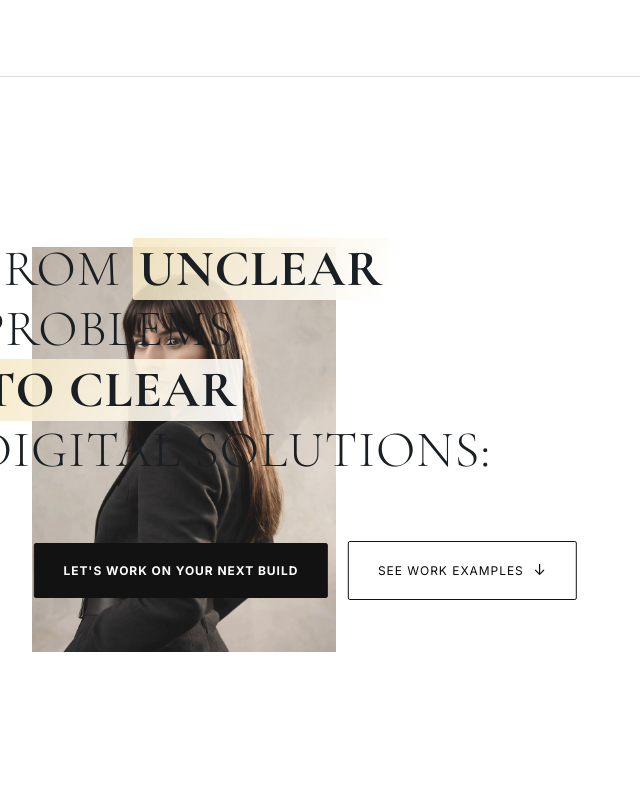
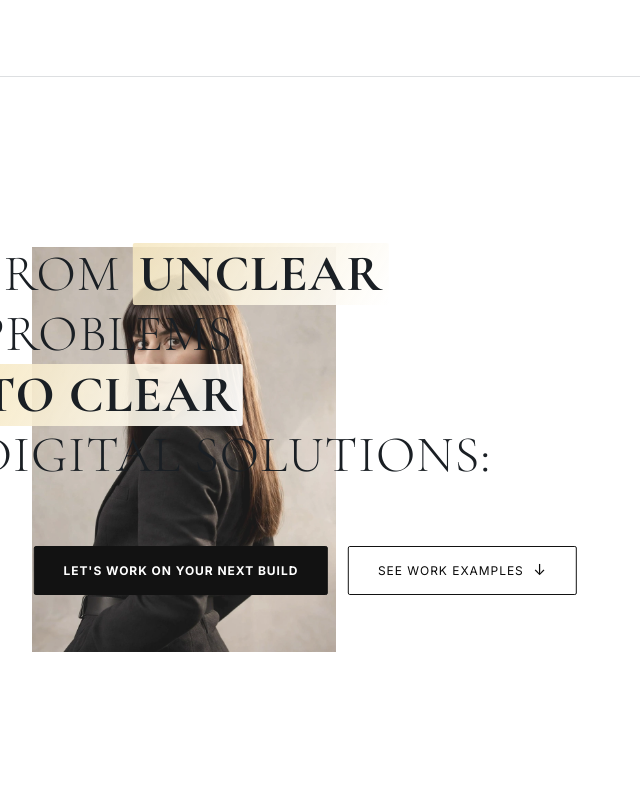
Before and after one commit to Irene2828/porfoliojuly, a Next.js app: page / in a window 1280 px wide. Shown: the top 800 px of the page, without its empty margins (0-640 px from the left). Built offline with nearby package versions, Linux system fonts and the light colour scheme; no server answers; the database is empty.

Commit message:
Set fixed height on buttons to ensure perfect equal height alignment

```diff
--- a/src/app/index.css
+++ b/src/app/index.css
@@ -109,7 +109,8 @@ h1, h2, h3, h4, h5, h6 {
   font-size: 0.75rem;
   font-weight: 700;
   letter-spacing: 0.08em;
-  padding: 1.1rem 1.8rem;
+  padding: 0 1.8rem; /* removed vertical padding */
+  height: 3.1rem; /* forced identical height */
   border-radius: 2px;
   text-transform: uppercase;
   transition: all 0.2s ease;
@@ -124,8 +125,6 @@ h1, h2, h3, h4, h5, h6 {
   color: #ffffff;
   border: 1px solid #121212;
   box-shadow: none;
-  padding-top: calc(1.1rem - 1px);
-  padding-bottom: calc(1.1rem - 1px);
   position: relative;
   transition: background 0.22s ease, border-color 0.22s ease, color 0.22s ease;
 }
@@ -150,8 +149,6 @@ h1, h2, h3, h4, h5, h6 {
   font-weight: 500;
   box-shadow: none !important;
   transition: all 0.22s ease;
-  padding-top: calc(1.1rem - 1px); /* match primary height exactly */
-  padding-bottom: calc(1.1rem - 1px);
 }
 
 .btn-secondary:hover {
```
